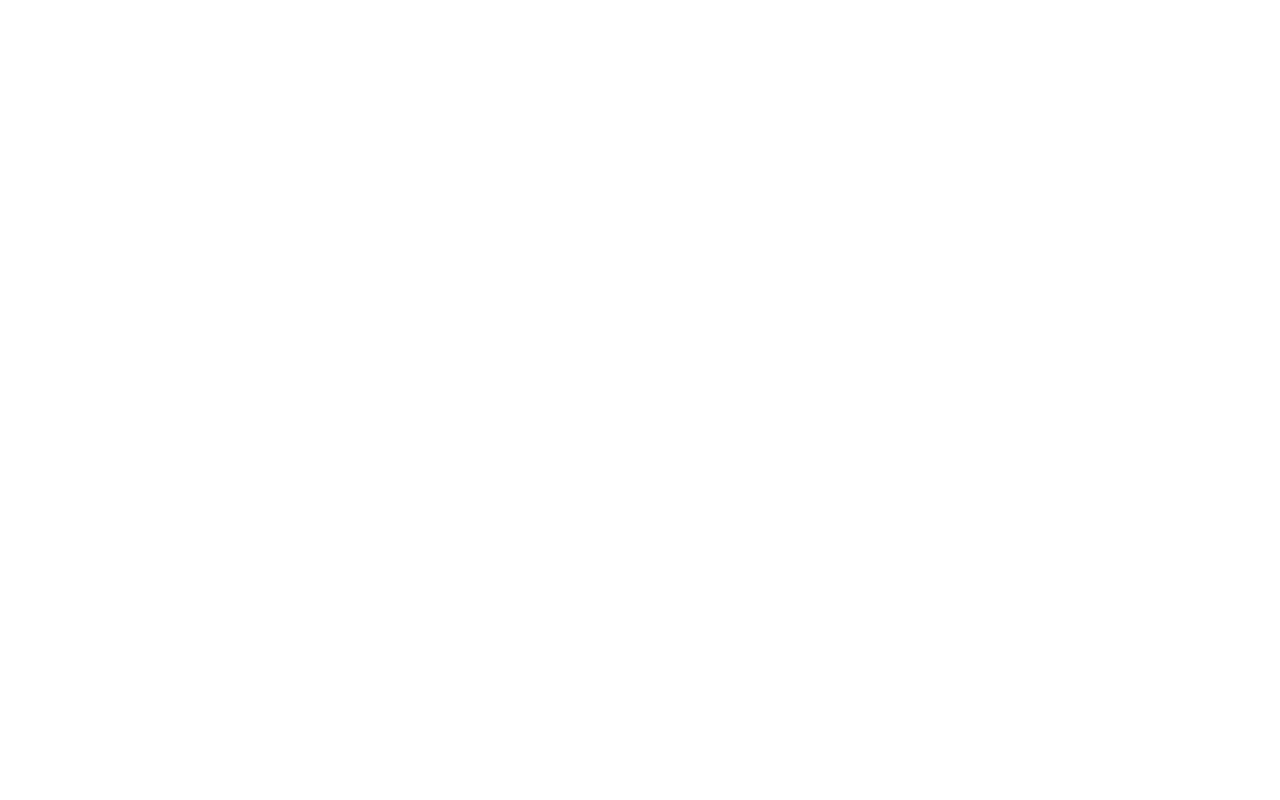
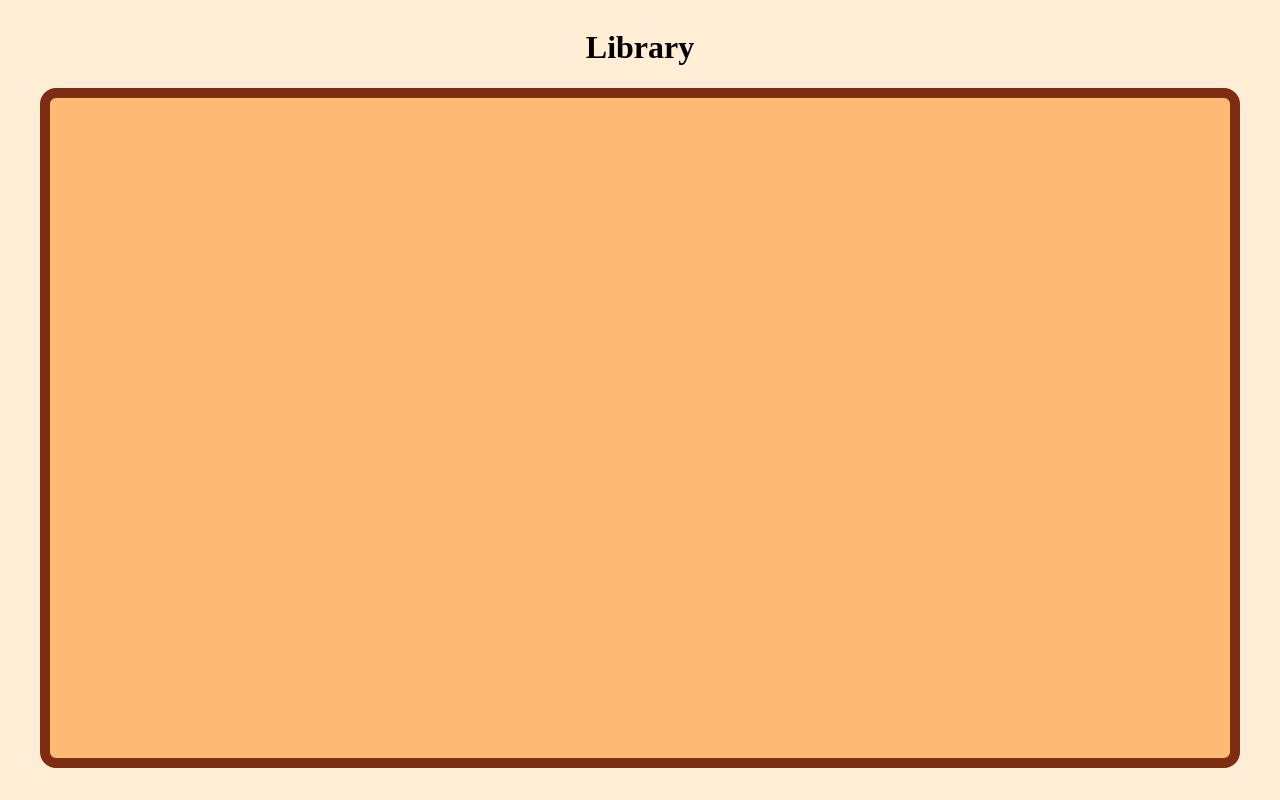
Before and after one commit to Roualeyn/Odin-Project-07-Library, a plain HTML site: page index.html in a window 1280 px wide. Drawn offline with Linux system fonts and the light colour scheme.

Commit message:
Style initial page

```diff
--- a/index.html
+++ b/index.html
@@ -5,10 +5,11 @@
     <meta http-equiv="X-UA-Compatible" content="IE=edge">
     <meta name="viewport" content="width=device-width, initial-scale=1.0">
     <title>Library</title>
-    <link rel="./stylesheet" href="styles.css">
-    <script src="./script.js"></script>
+    <link rel="stylesheet" href="styles.css">
+    <script src="script.js" defer></script>
 </head>
 <body>
-
+    <h1>Library</h1>
+    <div class="books-panel" id="books-panel"></div>
 </body>
 </html>
--- a/styles.css
+++ b/styles.css
@@ -0,0 +1,18 @@
+body {
+    display: grid;
+    grid-template-columns: 100%;
+    grid-template-rows: auto minmax(85vh, 1fr);
+    justify-content: center;
+    text-align: center;
+    background-color: #ffedd5;
+}
+
+.books-panel {
+    background-color: #fdba74;
+    margin: 0 2rem;
+    border: 10px solid #7c2d12;
+    border-radius: 1rem;
+    display: grid;
+    grid-template-columns: repeat(auto-fit, minmax(100px, 1fr));
+    gap: 1rem;
+}
```
